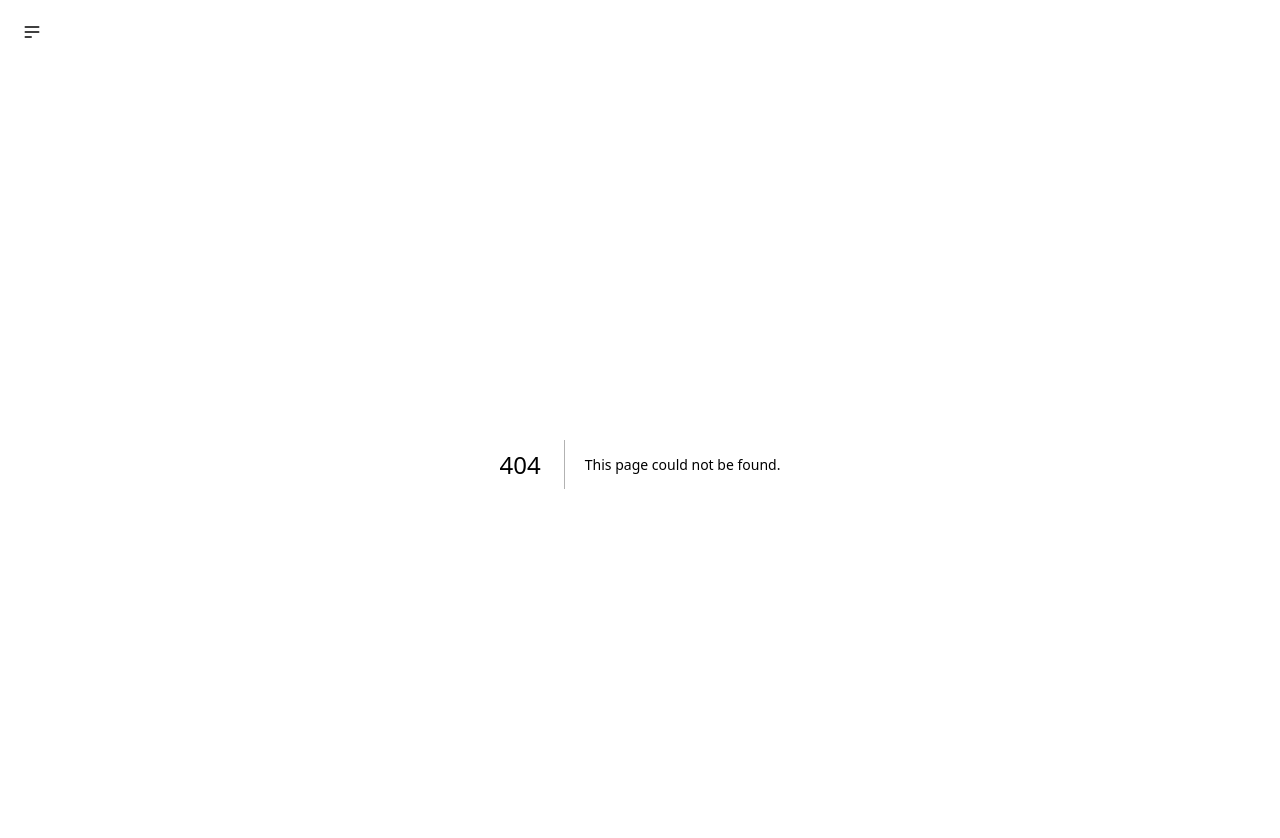
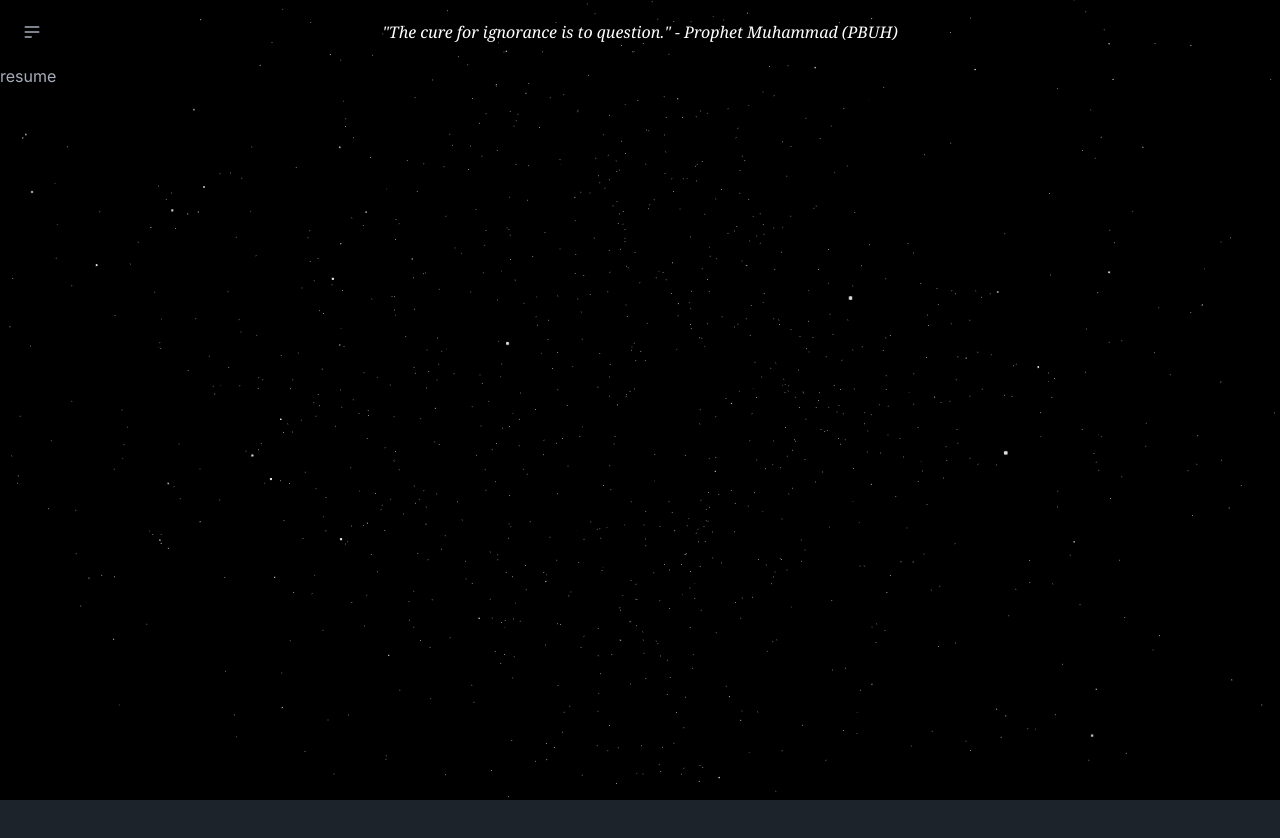
Before and after one commit to zkander/portfolio, a Next.js app: page /resume in a window 1280 px wide. Before the commit this address had no page. Shown: the top 838 px of the page. After the commit the page ends 800 px from the top, so only its background shows below. Built offline with nearby package versions, Linux system fonts and the light colour scheme.

Commit message:
feat: create resume page

```diff
--- /dev/null
+++ b/app/resume/page.tsx
@@ -0,0 +1,7 @@
+import React from "react";
+
+function page() {
+  return <div>resume</div>;
+}
+
+export default page;
```
